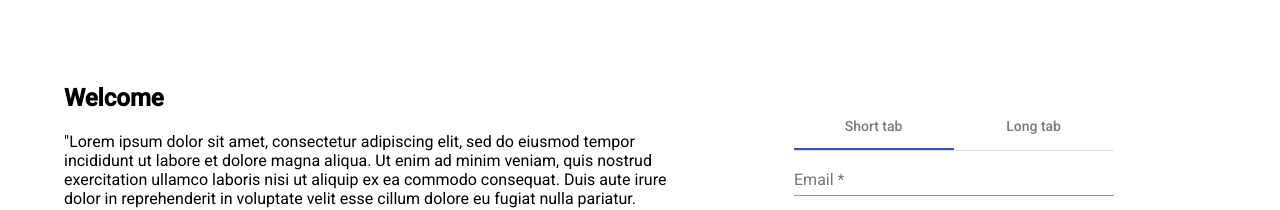
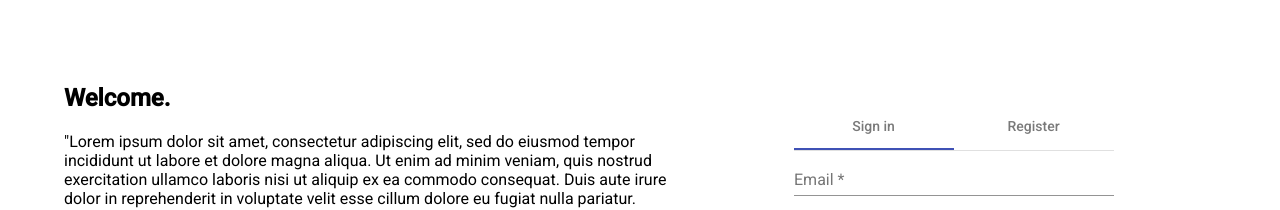
Before and after one commit to 9Hub/account-frontend, an Angular app: page / in a window 1280 px wide. Shown: the top 210 px of the page. Built offline with nearby package versions, Linux system fonts and the light colour scheme.

Commit message:
update register color

```diff
--- a/src/app/login/form-register/form-register.component.html
+++ b/src/app/login/form-register/form-register.component.html
@@ -14,5 +14,5 @@
   <mat-form-field >
   <input matInput placeholder="Phone"  formControlName="cel">
   </mat-form-field>
-  <button mat-button type="submit" class="buttton-submit">Register</button>
+  <button mat-button type="submit" class="buttton-submit" mat-raised-button color="primary">Register</button>
 </form>
--- a/src/app/login/login.component.html
+++ b/src/app/login/login.component.html
@@ -1,6 +1,6 @@
 <div class="container-main">
   <div class="content-text">
-      <h2>Welcome</h2>
+      <h2>Welcome.</h2>
       <p>
         "Lorem ipsum dolor sit amet, consectetur adipiscing elit, sed do eiusmod tempor incididunt ut labore et dolore magna
         aliqua. Ut enim ad minim veniam, quis nostrud exercitation ullamco laboris nisi ut aliquip ex ea commodo consequat.
@@ -8,10 +8,10 @@
       </p>
   </div>
   <mat-tab-group class="item">
-    <mat-tab label="Short tab">
+    <mat-tab label="Sign in">
       <app-form-login></app-form-login>
     </mat-tab>
-    <mat-tab label="Long tab">
+    <mat-tab label="Register">
       <app-form-register></app-form-register>
     </mat-tab>
   </mat-tab-group>
```
